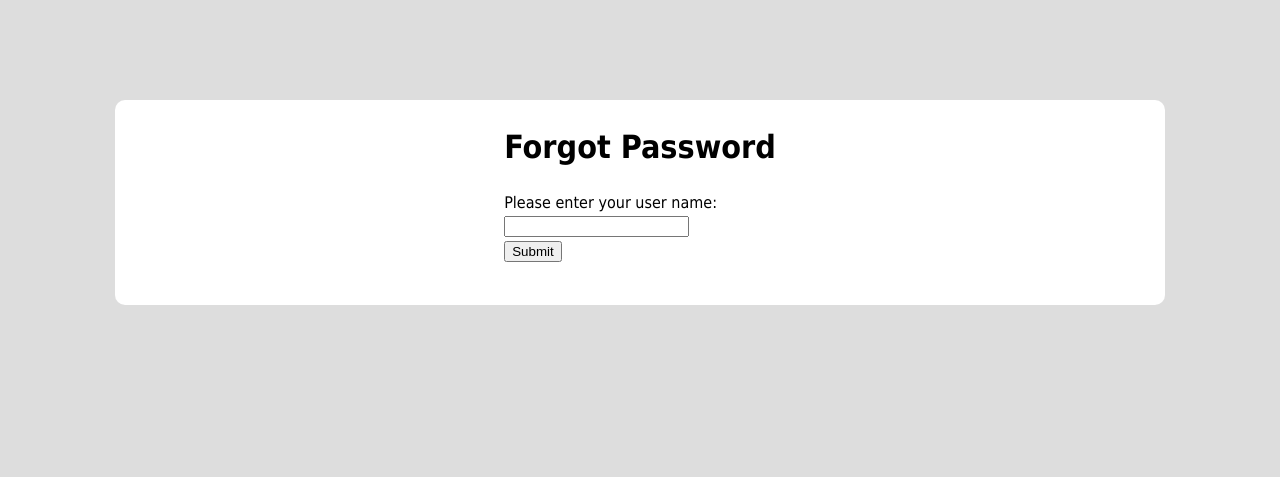
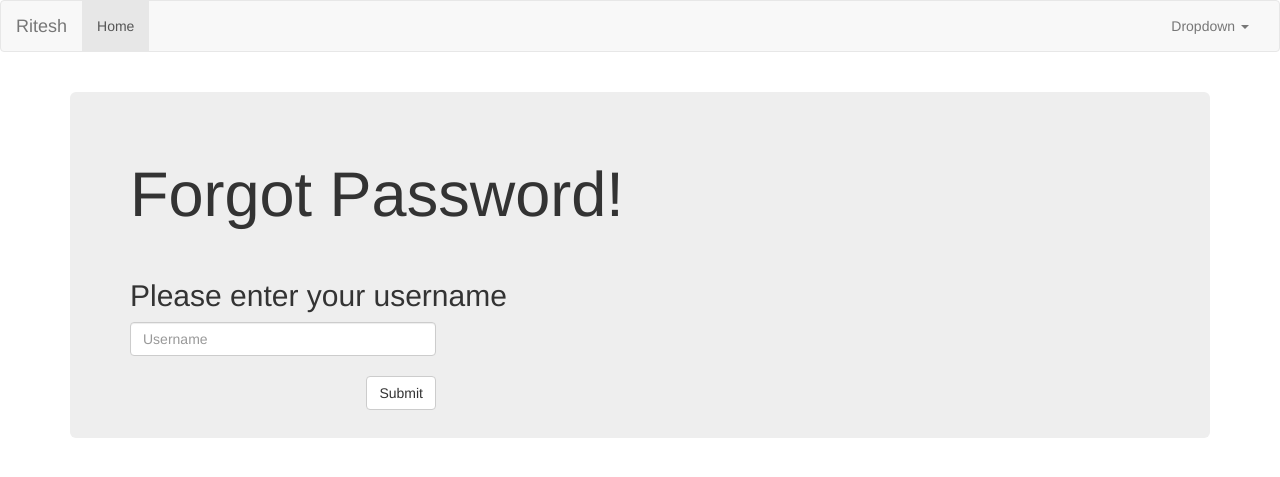
Before and after one commit to riteshhota2008/online-exam, a PHP site: page /forgotpass.php in a window 1280 px wide. Shown: the top 477 px of the page. Run offline with PHP 8.4, Linux system fonts and the light colour scheme; some libraries are stand-ins or nearby versions.

Commit message:
Updated Forgot password layout

```diff
--- a/forgotpass.php
+++ b/forgotpass.php
@@ -16,9 +16,77 @@ if(isset($_POST['submit'])){
 <html>
 <head>
 	<title>Forgot Password</title>
-	<link rel="stylesheet" type="text/css" href="css/style.css" >
+	<!-- Latest compiled and minified CSS -->
+	<link rel="stylesheet" href="css/bootstrap.min.css" >
+	<title>Home</title>
 </head>
 <body>
+
+
+<nav class="navbar navbar-default">
+	<div class="container-fluid">
+		<!-- Brand and toggle get grouped for better mobile display -->
+		<div class="navbar-header">
+			<button type="button" class="navbar-toggle collapsed" data-toggle="collapse" data-target="#bs-example-navbar-collapse-1" aria-expanded="false">
+				<span class="sr-only">Toggle navigation</span>
+				<span class="icon-bar"></span>
+				<span class="icon-bar"></span>
+				<span class="icon-bar"></span>
+			</button>
+			<a class="navbar-brand" href="#">Ritesh</a>
+		</div>
+
+		<!-- Collect the nav links, forms, and other content for toggling -->
+		<div class="collapse navbar-collapse" id="bs-example-navbar-collapse-1">
+			<ul class="nav navbar-nav">
+				<li class="active"><a href="index.php">Home <span class="sr-only">(current)</span></a></li>
+				<!--<li><a href="register.php">Register</a></li>
+                <li class="dropdown">
+                    <a href="#" class="dropdown-toggle" data-toggle="dropdown" role="button" aria-haspopup="true" aria-expanded="false">Dropdown <span class="caret"></span></a>
+                    <ul class="dropdown-menu">
+                        <li><a href="#">Action</a></li>
+                        <li><a href="#">Another action</a></li>
+                        <li><a href="#">Something else here</a></li>
+                        <li role="separator" class="divider"></li>
+                        <li><a href="#">Separated link</a></li>
+                        <li role="separator" class="divider"></li>
+                        <li><a href="#">One more separated link</a></li>
+                    </ul>
+                </li>-->
+			</ul>
+			<!--<form class="navbar-form navbar-left" role="search">
+                <div class="form-group">
+                    <input type="text" class="form-control" placeholder="Search">
+                </div>
+                <button type="submit" class="btn btn-default">Submit</button>
+            </form>-->
+			<ul class="nav navbar-nav navbar-right">
+				<!--<li><a href="login.php">Login</a></li>-->
+				<li class="dropdown">
+					<a href="#" class="dropdown-toggle" data-toggle="dropdown" role="button" aria-haspopup="true" aria-expanded="false">Dropdown <span class="caret"></span></a>
+					<ul class="dropdown-menu">
+						<li><a href="profile.php">Profile</a></li>
+						<li role="separator" class="divider"></li>
+						<li><a href="logout.php">Log out</a></li>
+					</ul>
+				</li>
+			</ul>
+		</div><!-- /.navbar-collapse -->
+	</div><!-- /.container-fluid -->
+</nav>
+
+<div class="container">
+	<div class="jumbotron" style="margin-top: 20px">
+		<h1>Forgot Password!</h1><br>
+        <h2>Please enter your username</h2>
+		<form method="post" action="" style="width: 30%">
+			<input type="password" class="form-control" name="user_name" placeholder="Username"><br>
+			<input type="submit" href="#" class="btn btn-default" name="submit" style="float: right;">
+		</form>
+		<!--<p><a class="btn btn-primary btn-lg" href="profile.php" role="button">Profile</a></p>-->
+	</div>
+</div>
+<!--
 	<div id="container">
 
 		<form method="post" action="">
@@ -34,6 +102,6 @@ if(isset($_POST['submit'])){
 			</tr>
 		</table>
 	</form>
-
+-->
 </body>
 </html>
--- a/login.php
+++ b/login.php
@@ -90,7 +90,7 @@ if (empty($_POST) === false) {
 
         .about_pos {
             margin-top: 20px;
-            margin-left: 250px;
+            margin-left: 220px;
         }
 
         .panel {
```
